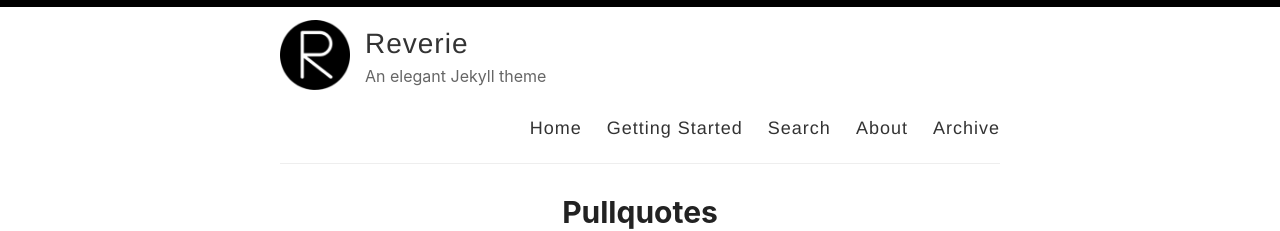
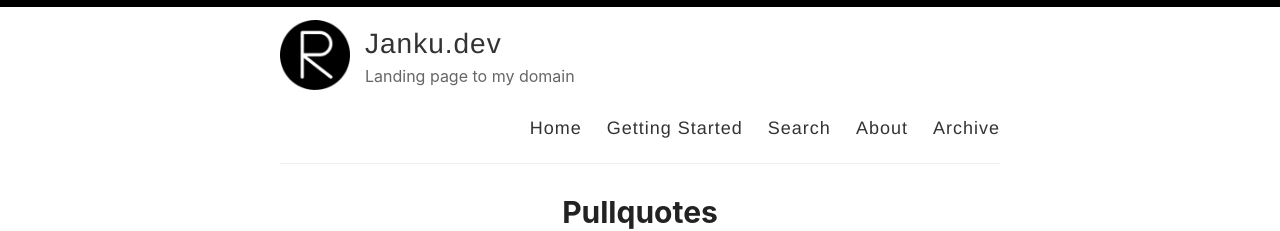
Before and after one commit to jankudev/jankudev.github-io, a Jekyll site: the page built from index.html, in a window 1280 px wide and 900 px high. Shown: the top 231 px of the window. Built offline with Jekyll 4.4.1, drawn with Linux system fonts in a browser that asks for light colours; the list of posts is cut into pages by our own code.

Commit message:
Update _config.yml

```diff
--- a/_config.yml
+++ b/_config.yml
@@ -3,13 +3,13 @@
 #
 
 # Name of your site (displayed in the header)
-name: Reverie
+name: Janku.dev
 
 # Name of the author
-author: Amit Merchant
+author: Tomáš Janků
 
 # Short bio or description (displayed in the header)
-description: An elegant Jekyll theme
+description: Landing page to my domain
 
 # URL of your avatar or profile pic (you could use your GitHub profile pic)
 avatar: /images/reverie.png
@@ -21,15 +21,15 @@ avatar: /images/reverie.png
 # Includes an icon in the footer for each username you enter
 footer-links:
   dribbble:
-  email: amit.d.merchant@gmail.com
+  email: janku.tomas@gmail.com
   facebook:
   flickr:
-  github: amitmerchant1990/reverie
+  github: jankudev/jankudev.github.io
   instagram:
   linkedin:
   pinterest:
   rss: rss
-  twitter: amit_merchant
+  twitter: # twitter account name
   stackoverflow:
   youtube: # channel/<your_long_string> or user/<user-name>
   googleplus: # anything in your profile username that comes after plus.google.com/
@@ -41,21 +41,21 @@ footer-links:
 disqus:
 
 # Enter your Google Analytics web tracking code (e.g. UA-2110908-2) to activate tracking
-google_analytics: UA-43339302-11
+google_analytics: #UA-43339302-11
 
 # For newer "GA4" analytics, use the following instead of the "UA" entry above
 #google_analytics_ga4: G-GABC1DEFG
 
 # Your website URL (e.g. http://amitmerchant1990.github.io or http://www.amitmerchant.com)
 # Used for Sitemap.xml and your RSS feed
-url: http://www.amitmerchant.com/reverie
-enforce_ssl: https://www.amitmerchant.com/reverie
+url: http://jankudev.github.io
+enforce_ssl: https://www.janku.dev
 
 # If you're hosting your site at a Project repository on GitHub pages
 # (http://yourusername.github.io/repository-name)
 # and NOT your User repository (http://yourusername.github.io)
 # then add in the baseurl here, like this: "/repository-name"
-baseurl: "/reverie"
+baseurl:
 
 #
 # !! You don't need to change any of the configuration flags below !!
```
